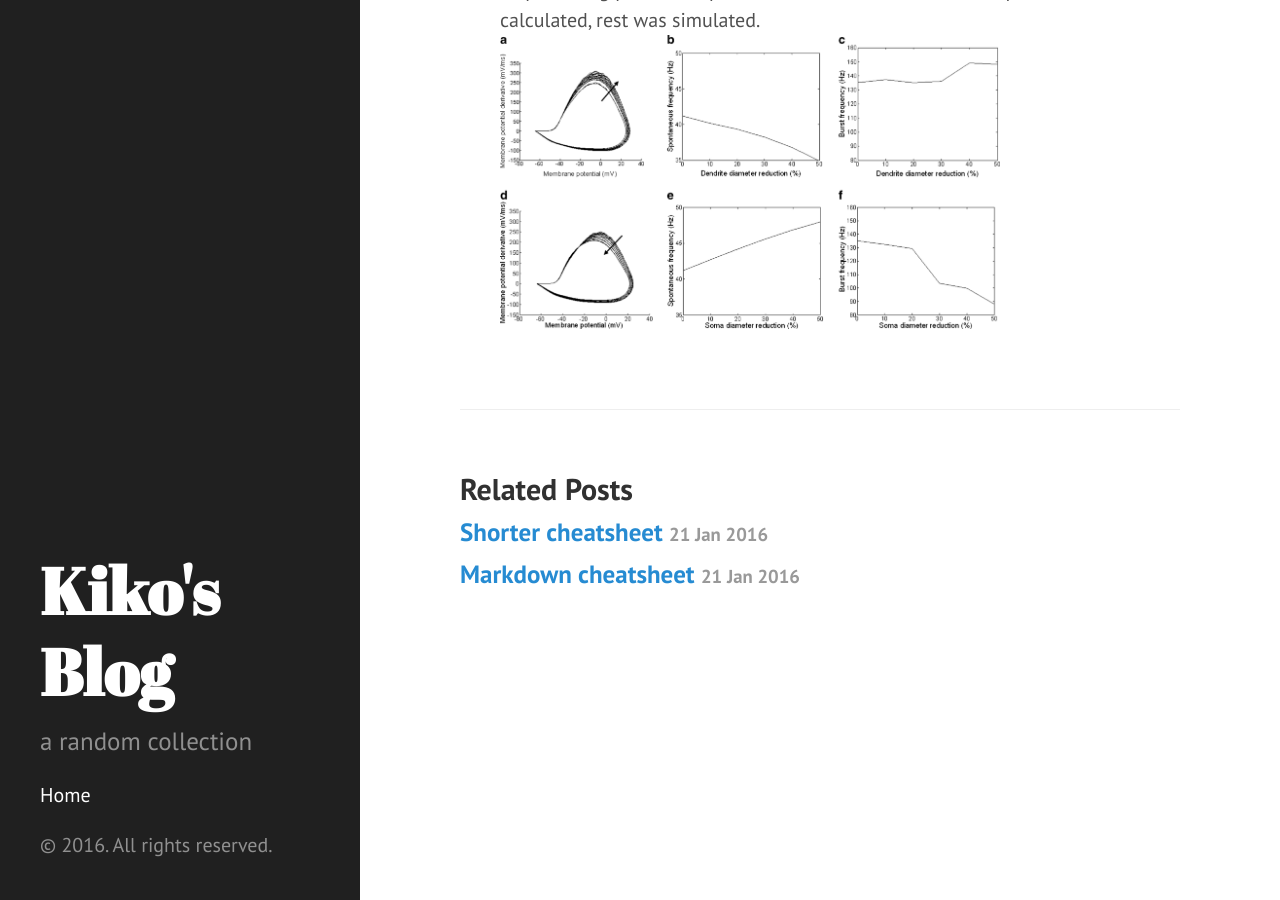
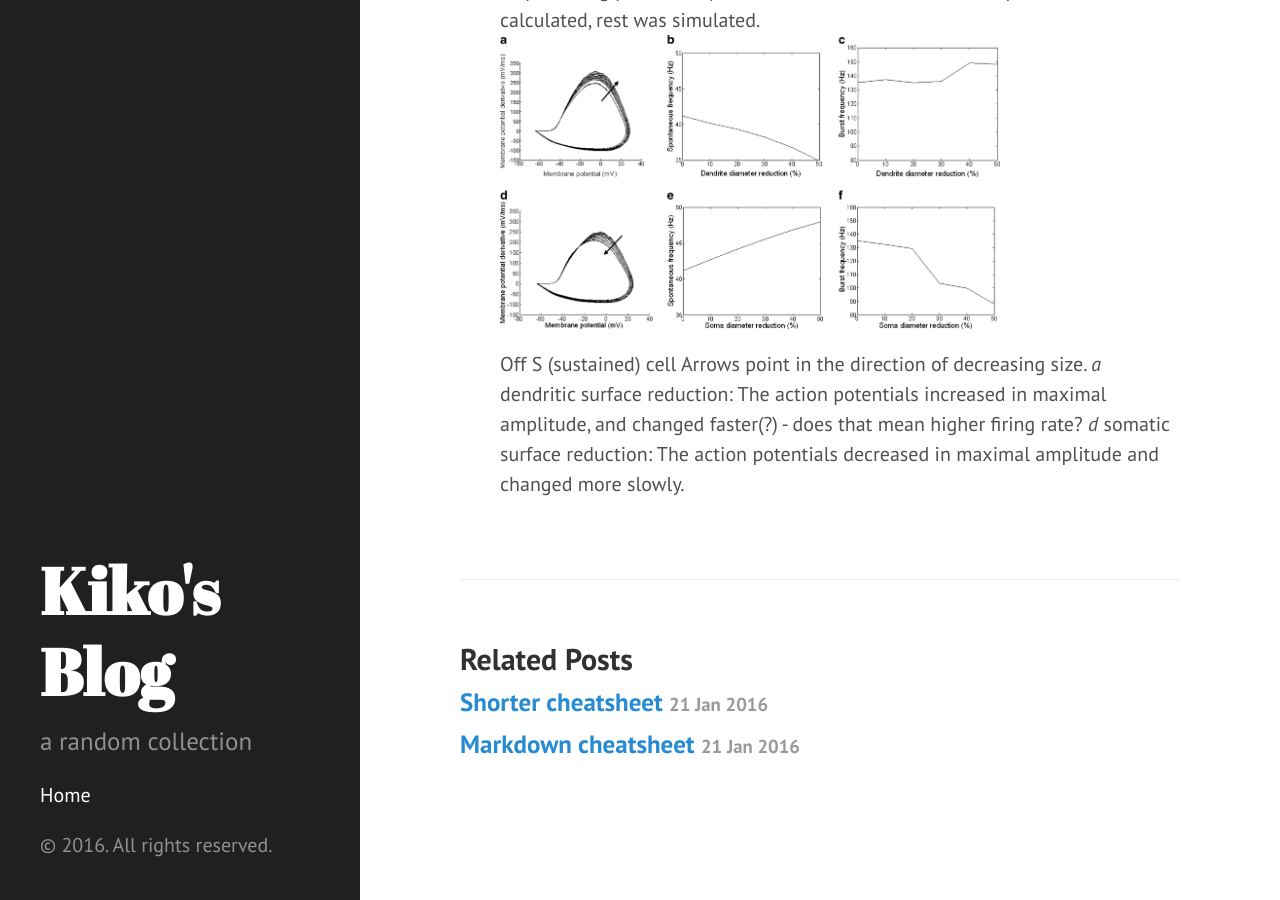
Before and after one commit to KikoBlog/KikoBlog.github.io, a Jekyll site: the page built from _posts/2016-01-21-journal-club-jan-2016.markdown, in a window 1280 px wide and 900 px high, scrolled down 3961 px. Built offline with Jekyll 4.4.1, drawn with Linux system fonts in a browser that asks for light colours.

Commit message:
Post update: journal club jan 2016

```diff
--- a/_posts/2016-01-21-journal-club-jan-2016.markdown
+++ b/_posts/2016-01-21-journal-club-jan-2016.markdown
@@ -82,3 +82,7 @@ Cells not meeting the constraints had a high ratio of dendritic to total surface
 ### Regarding 2:
 * Dendritic and somatic compartment size were (independently) reduced step by step - resting potential, spontaneous and rebound burst frequencies were calculated, rest was simulated.
 <img style="width: 500px" src="https://raw.githubusercontent.com/KikoBlog/KikoBlog.github.io/master/images/jc_2016_01/phaseplot.gif"/>
+Off S (sustained) cell
+Arrows point in the direction of decreasing size.
+*a* dendritic surface reduction: The action potentials increased in maximal amplitude, and changed faster(?) - does that mean higher firing rate?
+*d* somatic surface reduction: The action potentials decreased in maximal amplitude and changed more slowly.
```
